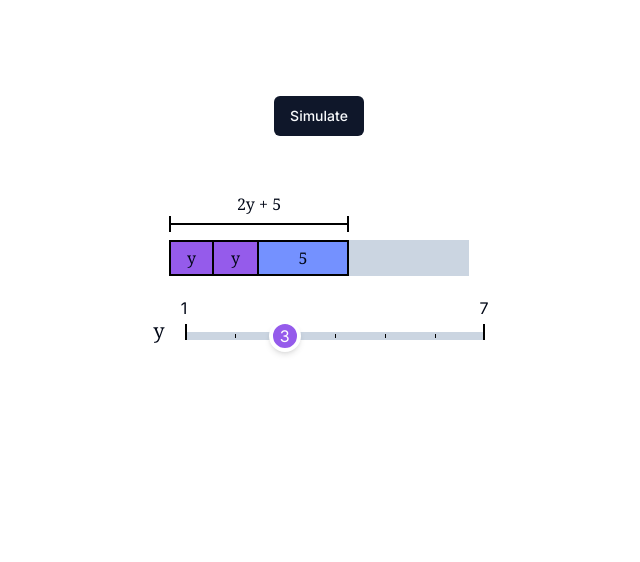
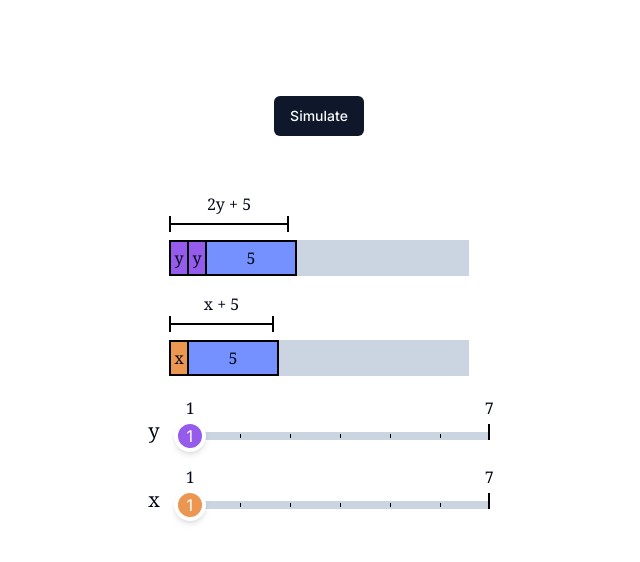
Before and after one commit to 13point5/interactive-ai-tutor, a Next.js app: page / in a window 1280 px wide. Shown: the top 562 px of the page, without its empty margins (321-961 px from the left). Built offline with nearby package versions, Linux system fonts and the light colour scheme.

Commit message:
support simulating multiple expressions

```diff
--- a/app/Expression/index.tsx
+++ b/app/Expression/index.tsx
@@ -26,12 +26,14 @@ type Props = {
   symbolData: SymbolData;
   expression: ExpressionSymbols;
   expressionLabel: string;
+  fullWidth?: boolean;
 };
 
 export const Expression = ({
   symbolData,
   expression,
   expressionLabel,
+  fullWidth = false,
 }: Props) => {
   return (
     <div className="flex flex-col gap-2 items-start">
@@ -53,7 +55,9 @@ export const Expression = ({
       <div
         className="flex bg-slate-300"
         style={{
-          width: `${getExpressionMaxWidth(expression, symbolData)}px`,
+          width: fullWidth
+            ? "100%"
+            : `${getExpressionMaxWidth(expression, symbolData)}px`,
         }}
       >
         {expression.map((symbol, index) => {
--- a/app/StepSlider.tsx
+++ b/app/StepSlider.tsx
@@ -36,7 +36,7 @@ const StepSlider = ({
 
   return (
     <div className="flex">
-      <span className="font-serif text-xl mr-[20px] mt-[-15px]">{label}</span>
+      <span className="font-serif text-xl mr-[30px] mt-[-15px]">{label}</span>
 
       <div
         className={`relative h-2 bg-slate-300 flex items-center`}
@@ -45,7 +45,7 @@ const StepSlider = ({
         }}
       >
         <div className="absolute w-[2px] h-4 left-0 bottom-0 bg-black" />
-        <span className="absolute bottom-5 -left-1">{steps[0]}</span>
+        <span className="absolute bottom-5 -left-1 font-serif">{steps[0]}</span>
 
         {steps.slice(1, steps.length - 1).map((_, index) => (
           <div
@@ -56,7 +56,7 @@ const StepSlider = ({
         ))}
 
         <div className="absolute w-[2px] h-4 right-0 bottom-0 bg-black" />
-        <span className="absolute bottom-5 -right-1">
+        <span className="absolute bottom-5 -right-1 font-serif">
           {steps[steps.length - 1]}
         </span>
 
--- a/app/page.tsx
+++ b/app/page.tsx
@@ -8,12 +8,39 @@ import { useEffect, useRef, useState } from "react";
 const delay = (ms: number) => new Promise((resolve) => setTimeout(resolve, ms));
 
 type StepType = "increment" | "decrement";
+type SimulationItem = {
+  variable: "x" | "y";
+  stepType: StepType;
+};
+
+const steps = [1, 2, 3, 4, 5, 6, 7];
 
 export default function Home() {
-  const [stepIndex, setStepIndex] = useState(2);
-  const steps = [1, 2, 3, 4, 5, 6, 7];
+  const [yStepIndex, setYStepIndex] = useState(0);
+  const [xStepIndex, setXStepIndex] = useState(0);
 
-  const simulation: StepType[] = ["increment", "increment", "decrement"];
+  const simulation: SimulationItem[] = [
+    {
+      variable: "x",
+      stepType: "increment",
+    },
+    {
+      variable: "x",
+      stepType: "increment",
+    },
+    {
+      variable: "y",
+      stepType: "increment",
+    },
+    {
+      variable: "x",
+      stepType: "increment",
+    },
+    {
+      variable: "y",
+      stepType: "increment",
+    },
+  ];
   const [simulationIndex, setSimulationIndex] = useState(-1);
 
   const performAction = async () => {
@@ -23,10 +50,10 @@ export default function Home() {
       await delay(500);
 
       const action = simulation[simulationIndex];
-      if (action === "increment") {
-        incrementStep();
-      } else if (action === "decrement") {
-        decrementStep();
+      if (action.stepType === "increment") {
+        incrementStep(action.variable);
+      } else if (action.stepType === "decrement") {
+        decrementStep(action.variable);
       }
     }
   };
@@ -42,14 +69,22 @@ export default function Home() {
     if (simulationIndex >= 0 && simulationIndex < simulation.length - 1) {
       setSimulationIndex((prev) => prev + 1);
     }
-  }, [stepIndex]);
+  }, [yStepIndex, xStepIndex]);
 
-  const incrementStep = () => {
-    setStepIndex((prev) => Math.min(prev + 1, steps.length - 1));
+  const incrementStep = (variable: "x" | "y") => {
+    if (variable === "x") {
+      setXStepIndex((prev) => Math.min(prev + 1, steps.length - 1));
+    } else if (variable === "y") {
+      setYStepIndex((prev) => Math.min(prev + 1, steps.length - 1));
+    }
   };
 
-  const decrementStep = () => {
-    setStepIndex((prev) => Math.max(0, prev - 1));
+  const decrementStep = (variable: "x" | "y") => {
+    if (variable === "x") {
+      setXStepIndex((prev) => Math.max(0, prev - 1));
+    } else if (variable === "y") {
+      setYStepIndex((prev) => Math.max(0, prev - 1));
+    }
   };
 
   return (
@@ -62,11 +97,12 @@ export default function Home() {
         Simulate
       </Button>
 
+      <div className="flex flex-col gap-4">
         <Expression
           symbolData={{
             y: {
               type: "variable",
-            size: steps[stepIndex],
+              size: steps[yStepIndex],
               maxSize: Math.max(...steps),
               color: "#955BEB",
             },
@@ -80,13 +116,42 @@ export default function Home() {
           expressionLabel="2y + 5"
         />
 
+        <Expression
+          symbolData={{
+            x: {
+              type: "variable",
+              size: steps[xStepIndex],
+              maxSize: Math.max(...steps),
+              color: "#EB9651",
+            },
+            5: {
+              type: "constant",
+              size: 6,
+              color: "#7491FF",
+            },
+          }}
+          expression={["x", "5"]}
+          expressionLabel="x + 5"
+          fullWidth
+        />
+      </div>
+
       <StepSlider
         label="y"
         color="#955BEB"
         steps={steps}
-        stepIndex={stepIndex}
-        incrementStep={incrementStep}
-        decrementStep={decrementStep}
+        stepIndex={yStepIndex}
+        incrementStep={() => incrementStep("y")}
+        decrementStep={() => decrementStep("y")}
+      />
+
+      <StepSlider
+        label="x"
+        color="#EB9651"
+        steps={steps}
+        stepIndex={xStepIndex}
+        incrementStep={() => incrementStep("x")}
+        decrementStep={() => decrementStep("y")}
       />
     </main>
   );
```
Lines whose indentation alone changed are shown as unchanged.
